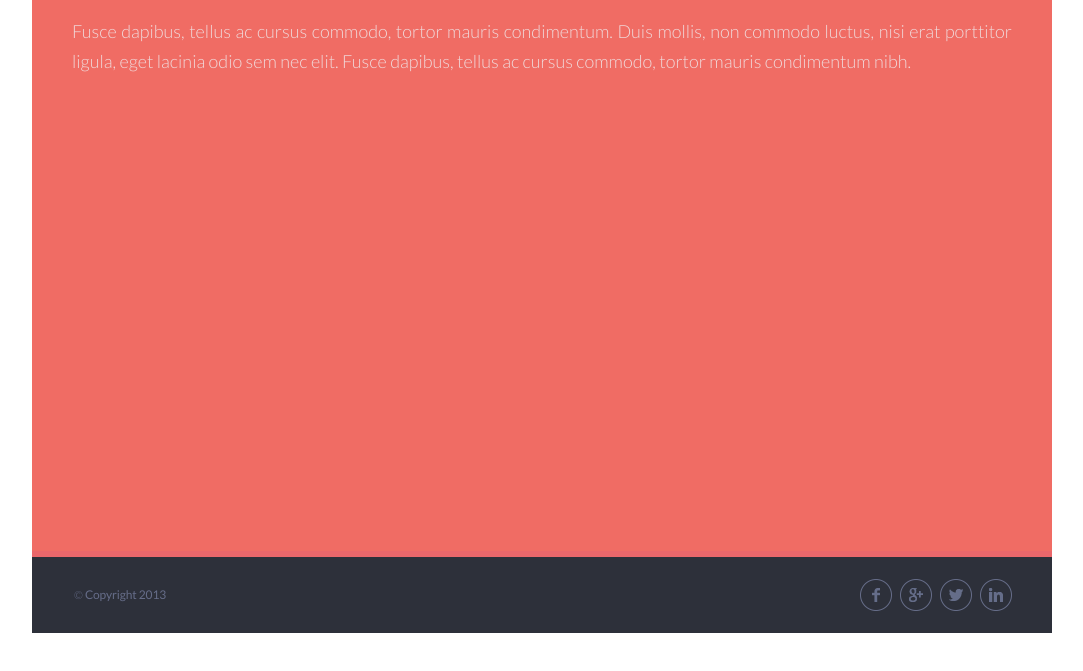
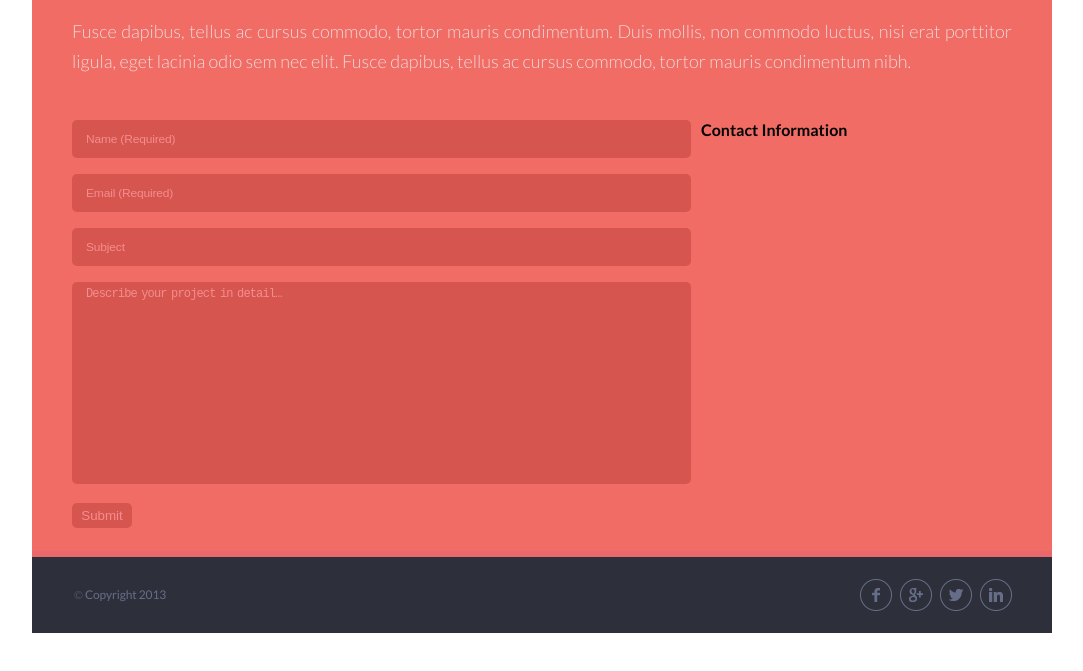
Before and after one commit to Xcore33/singolo, a plain HTML site: page singolo3.html in a window 1280 px wide. Shown: the part 97-768 px from the top of the page, without its empty margins (98-1181 px from the left). Drawn offline with Linux system fonts and the light colour scheme.

Commit message:
feat: add contact form

```diff
--- a/singolo3.css
+++ b/singolo3.css
@@ -42,11 +42,10 @@ body {
   font-weight: 300;
   font-size: 18px;
   line-height: 30px;
-  text-align: left;
+  text-align: justify;
   color: #f0d8d9;
-  text-align: justify;
+  letter-spacing: 0.0009em;
   word-spacing: -0.5px;
-  letter-spacing: 0.0009em;
 }
 
 .header-logo-quote p span {
@@ -56,23 +55,24 @@ body {
 /* Footer section */
 
 footer {
-  width: 1020px;
+  position: relative;
+
   display: flex;
   justify-content: space-between;
-  position: relative;
-
+  width: 1020px;
   height: 76px;
 
   background-color: #2d303a;
 }
 
 footer h5 {
-color: #666d89;
-font-size: 12px;
-padding: 30px 0px 0 40px;
-margin-left: 2px;
-letter-spacing: -0.01em;
-font-weight: 400;
+  margin-left: 2px;
+  padding: 30px 0 0 40px;
+
+  font-weight: 400;
+  font-size: 12px;
+  color: #666d89;
+  letter-spacing: -0.01em;
 }
 
 footer h5 span {
@@ -95,9 +95,10 @@ footer h5 span {
   background-image: url(./assets/img/LinkedIn.png);
 }
 
-.sb:hover {
-  transform: scale(1.2);
-  opacity: 0.5;
+footer .sb:hover {
+  background-color: #f0d8d9;
+  border-radius: 32px;
+  transform: scale(1.25);
 }
 
 .sb {
@@ -114,6 +115,7 @@ footer h5 span {
   width: 0;
   height: 0;
   overflow: hidden;
+
   font-family: "Roboto";
 }
 
@@ -121,3 +123,88 @@ footer h5 span {
   margin-top: 6px;
   padding-right: 35px;
 }
+
+.form-wrapper {
+  position: absolute;
+
+  display: flex;
+  flex-direction: row;
+  width: 940px;
+  padding: 34px 0 0 40px;
+}
+
+.form-container-contacts {
+margin-left: 10px;
+}
+
+
+.form-container {
+  width: 619px;
+}
+
+input,
+textarea {
+  width: 100%;
+  height: 38px;
+  margin-bottom: 16px;
+
+  background-color: #d6564f;
+  border: none;
+  border-radius: 5px;
+  outline: none;
+}
+
+#describe-area {
+  height: 202px;
+}
+
+input::placeholder,
+textarea::placeholder {
+  padding-left: 14px;
+  font-weight: 400;
+  font-size: 12px;
+  text-align: left;
+  color: #f48c8f;
+  letter-spacing: -0.014em;
+  transform: scaleY(0.95);
+  word-spacing: -0.2px;
+}
+
+#describe-area::placeholder {
+  transform: scaleY(1);
+  padding-top: 1px;
+  letter-spacing: -0.07em;
+  word-spacing: -2px;
+}
+
+
+input,
+textarea {
+  font-weight: 400;
+  font-size: 12px;
+  line-height: 22px;
+  text-align: left;
+  color: #f0d8d9;
+}
+
+.form-container button {
+  width: 60px;
+  height: 25px;
+
+  color: #f48c8f;
+
+  background-color: #d6564f;
+  border: none;
+  border-radius: 5px;
+}
+
+.form-container button:hover {
+  color: #d6564f;
+
+  background-color: #f0d8d9;
+  cursor: pointer;
+}
+
+.form-container textarea {
+  resize: none;
+}
--- a/singolo3.html
+++ b/singolo3.html
@@ -22,6 +22,25 @@
             commodo, tortor mauris condimentum nibh.</span></p>
 
       </div>
+      <div class="form-wrapper">
+      <div class="form-container">
+        <form id="describe-form" action="mailto:#@#.#" method="post" enctype="text/plain">
+          <div class="form-4-row">
+          <input class="input-form-1" id="placeholder-name" type="name" name="name" placeholder="Name (Required)" required>
+          <input class="input-form-2" type="email" name="mail" placeholder="Email (Required)" required>
+          <input class="input-form-3" type="text" name="subject" placeholder="Subject">
+          <textarea class="describe-form" id="describe-area" form="describe-form" placeholder="Describe your project in detail&hellip;"></textarea>
+        </div>
+
+          <button class="submit-form">Submit</button>
+        </form>
+      </div>
+      <div class="form-container-contacts">
+        <div class="form-main">
+          <h4>Contact Information</h4>
+        </div>
+      </div>
+    </div>
     </header>
 
     <footer class="footer">
```
Lines whose indentation alone changed are shown as unchanged.
